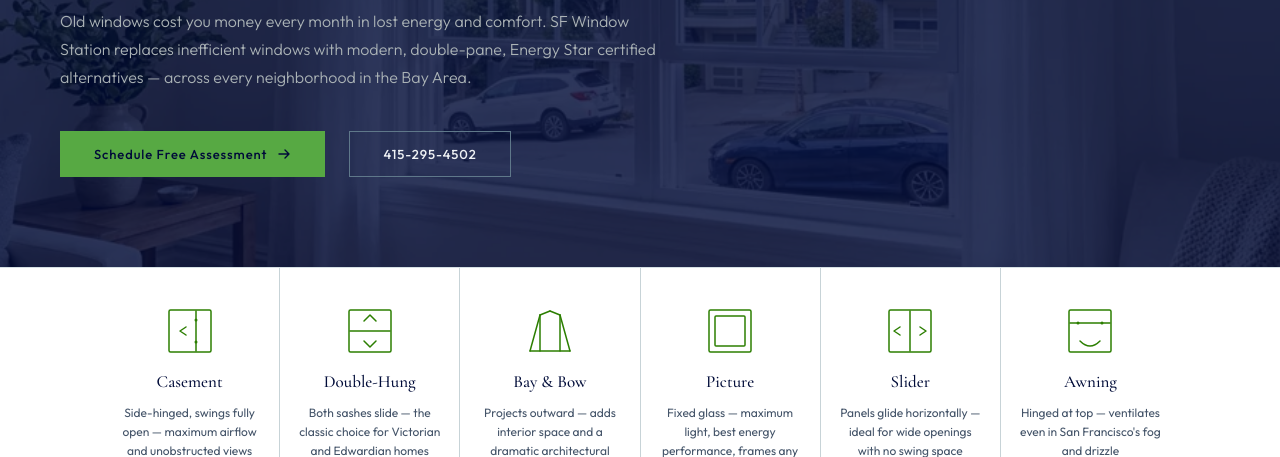
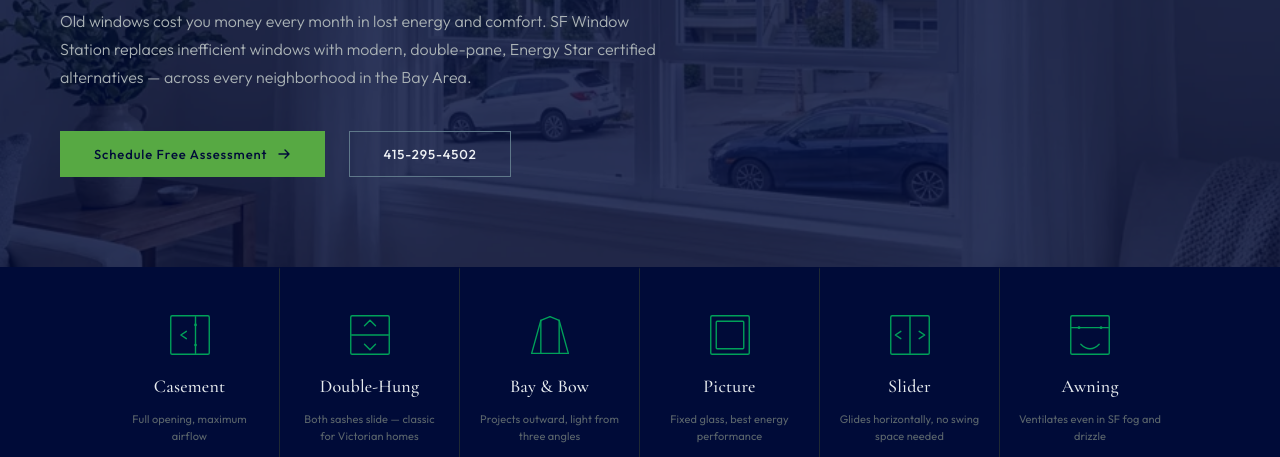
Before and after one commit to LiorVelikin/Window-Station, a plain HTML site: page window-replacement.html in a window 1280 px wide. Shown: the part 343-800 px from the top of the page. Drawn offline with nearby package versions, Linux system fonts and the light colour scheme.

Commit message:
Premium dark navy window type strip: dark band, thin separators, green icon accents

```diff
--- a/window-replacement.html
+++ b/window-replacement.html
@@ -24,11 +24,14 @@
   <link rel="stylesheet" href="style.css">
   <style>
     /* Window type icon strip */
-    .wt-strip { display:grid; grid-template-columns:repeat(6,1fr); gap:1px; background:oklch(86% .014 220); }
-    .wt-card { background:#fff; padding:36px 16px 32px; display:flex; flex-direction:column; align-items:center; text-align:center; gap:12px; border-top:3px solid transparent; transition:border-color .2s, background .2s; }
-    .wt-card:hover { border-top-color:var(--green-500); background:oklch(98.5% .006 200); }
-    .wt-card-title { font-family:var(--display); font-size:17px; font-weight:500; color:var(--text-light); }
-    .wt-card-desc { font-size:12px; color:var(--text-muted-light); line-height:1.58; }
+    .wt-strip { display:grid; grid-template-columns:repeat(6,1fr); gap:0; }
+    .wt-card { background:transparent; padding:44px 18px 40px; display:flex; flex-direction:column; align-items:center; text-align:center; gap:14px; border-right:1px solid oklch(28% .022 240); border-top:2px solid transparent; transition:border-top-color .25s, background .25s; cursor:default; }
+    .wt-card:last-child { border-right:none; }
+    .wt-card:hover { border-top-color:var(--green-500); background:oklch(22% .024 240); }
+    .wt-card-icon { color:oklch(62% .16 155); transition:color .25s; }
+    .wt-card:hover .wt-card-icon { color:var(--green-500); }
+    .wt-card-title { font-family:var(--display); font-size:18px; font-weight:500; color:oklch(94% .007 230); letter-spacing:.01em; }
+    .wt-card-desc { font-size:11px; color:oklch(50% .016 230); line-height:1.55; letter-spacing:.01em; }
 
     /* Window styles showcase grid */
     .wr-showcase { display:grid; grid-template-columns:repeat(2,1fr); gap:32px; margin-top:52px; }
@@ -126,13 +129,13 @@
 </header>
 
 <!-- WINDOW TYPE STRIP -->
-<div style="background:#fff; border-top:1px solid oklch(90% .012 220); border-bottom:1px solid oklch(90% .012 220);">
+<div style="background:var(--navy-950);">
   <div style="max-width:1200px; margin:0 auto; padding:0 60px;">
     <div class="wt-strip reveal">
 
       <div class="wt-card">
-        <div style="color:var(--green-600);">
-          <svg width="48" height="48" viewBox="0 0 48 48" fill="none" stroke="currentColor" stroke-width="1.5" stroke-linecap="round" stroke-linejoin="round">
+        <div class="wt-card-icon">
+          <svg width="44" height="44" viewBox="0 0 48 48" fill="none" stroke="currentColor" stroke-width="1.5" stroke-linecap="round" stroke-linejoin="round">
             <rect x="3" y="3" width="42" height="42" rx="1.5"/>
             <line x1="30" y1="4" x2="30" y2="44"/>
             <circle cx="30" cy="13" r="1.5" fill="currentColor" stroke="none"/>
@@ -141,12 +144,12 @@
           </svg>
         </div>
         <div class="wt-card-title">Casement</div>
-        <div class="wt-card-desc">Side-hinged, swings fully open — maximum airflow and unobstructed views</div>
+        <div class="wt-card-desc">Full opening, maximum airflow</div>
       </div>
 
       <div class="wt-card">
-        <div style="color:var(--green-600);">
-          <svg width="48" height="48" viewBox="0 0 48 48" fill="none" stroke="currentColor" stroke-width="1.5" stroke-linecap="round" stroke-linejoin="round">
+        <div class="wt-card-icon">
+          <svg width="44" height="44" viewBox="0 0 48 48" fill="none" stroke="currentColor" stroke-width="1.5" stroke-linecap="round" stroke-linejoin="round">
             <rect x="3" y="3" width="42" height="42" rx="1.5"/>
             <line x1="4" y1="24" x2="44" y2="24"/>
             <polyline points="18,14 24,8 30,14"/>
@@ -154,12 +157,12 @@
           </svg>
         </div>
         <div class="wt-card-title">Double-Hung</div>
-        <div class="wt-card-desc">Both sashes slide — the classic choice for Victorian and Edwardian homes</div>
+        <div class="wt-card-desc">Both sashes slide — classic for Victorian homes</div>
       </div>
 
       <div class="wt-card">
-        <div style="color:var(--green-600);">
-          <svg width="48" height="48" viewBox="0 0 48 48" fill="none" stroke="currentColor" stroke-width="1.5" stroke-linecap="round" stroke-linejoin="round">
+        <div class="wt-card-icon">
+          <svg width="44" height="44" viewBox="0 0 48 48" fill="none" stroke="currentColor" stroke-width="1.5" stroke-linecap="round" stroke-linejoin="round">
             <line x1="4" y1="44" x2="14" y2="8"/>
             <line x1="14" y1="8" x2="24" y2="4"/>
             <line x1="24" y1="4" x2="34" y2="8"/>
@@ -170,23 +173,23 @@
           </svg>
         </div>
         <div class="wt-card-title">Bay &amp; Bow</div>
-        <div class="wt-card-desc">Projects outward — adds interior space and a dramatic architectural focal point</div>
+        <div class="wt-card-desc">Projects outward, light from three angles</div>
       </div>
 
       <div class="wt-card">
-        <div style="color:var(--green-600);">
-          <svg width="48" height="48" viewBox="0 0 48 48" fill="none" stroke="currentColor" stroke-width="1.5" stroke-linecap="round" stroke-linejoin="round">
+        <div class="wt-card-icon">
+          <svg width="44" height="44" viewBox="0 0 48 48" fill="none" stroke="currentColor" stroke-width="1.5" stroke-linecap="round" stroke-linejoin="round">
             <rect x="3" y="3" width="42" height="42" rx="1.5"/>
             <rect x="9" y="9" width="30" height="30" rx="1"/>
           </svg>
         </div>
         <div class="wt-card-title">Picture</div>
-        <div class="wt-card-desc">Fixed glass — maximum light, best energy performance, frames any view</div>
+        <div class="wt-card-desc">Fixed glass, best energy performance</div>
       </div>
 
       <div class="wt-card">
-        <div style="color:var(--green-600);">
-          <svg width="48" height="48" viewBox="0 0 48 48" fill="none" stroke="currentColor" stroke-width="1.5" stroke-linecap="round" stroke-linejoin="round">
+        <div class="wt-card-icon">
+          <svg width="44" height="44" viewBox="0 0 48 48" fill="none" stroke="currentColor" stroke-width="1.5" stroke-linecap="round" stroke-linejoin="round">
             <rect x="3" y="3" width="42" height="42" rx="1.5"/>
             <line x1="24" y1="4" x2="24" y2="44"/>
             <polyline points="14,20 8,24 14,28"/>
@@ -194,12 +197,12 @@
           </svg>
         </div>
         <div class="wt-card-title">Slider</div>
-        <div class="wt-card-desc">Panels glide horizontally — ideal for wide openings with no swing space</div>
+        <div class="wt-card-desc">Glides horizontally, no swing space needed</div>
       </div>
 
       <div class="wt-card">
-        <div style="color:var(--green-600);">
-          <svg width="48" height="48" viewBox="0 0 48 48" fill="none" stroke="currentColor" stroke-width="1.5" stroke-linecap="round" stroke-linejoin="round">
+        <div class="wt-card-icon">
+          <svg width="44" height="44" viewBox="0 0 48 48" fill="none" stroke="currentColor" stroke-width="1.5" stroke-linecap="round" stroke-linejoin="round">
             <rect x="3" y="3" width="42" height="42" rx="1.5"/>
             <line x1="4" y1="16" x2="44" y2="16"/>
             <circle cx="12" cy="16" r="1.5" fill="currentColor" stroke="none"/>
@@ -208,7 +211,7 @@
           </svg>
         </div>
         <div class="wt-card-title">Awning</div>
-        <div class="wt-card-desc">Hinged at top — ventilates even in San Francisco's fog and drizzle</div>
+        <div class="wt-card-desc">Ventilates even in SF fog and drizzle</div>
       </div>
 
     </div>
```
